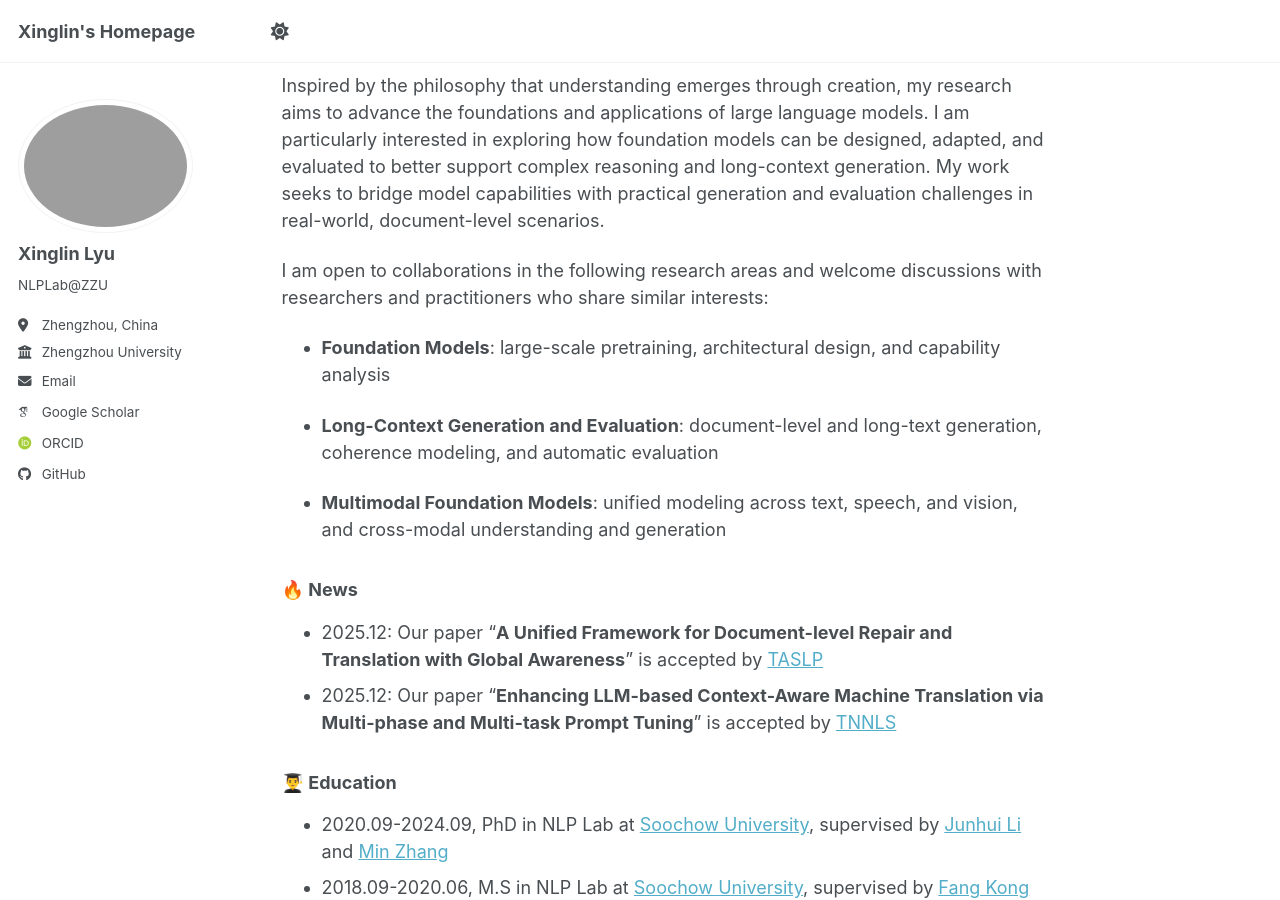
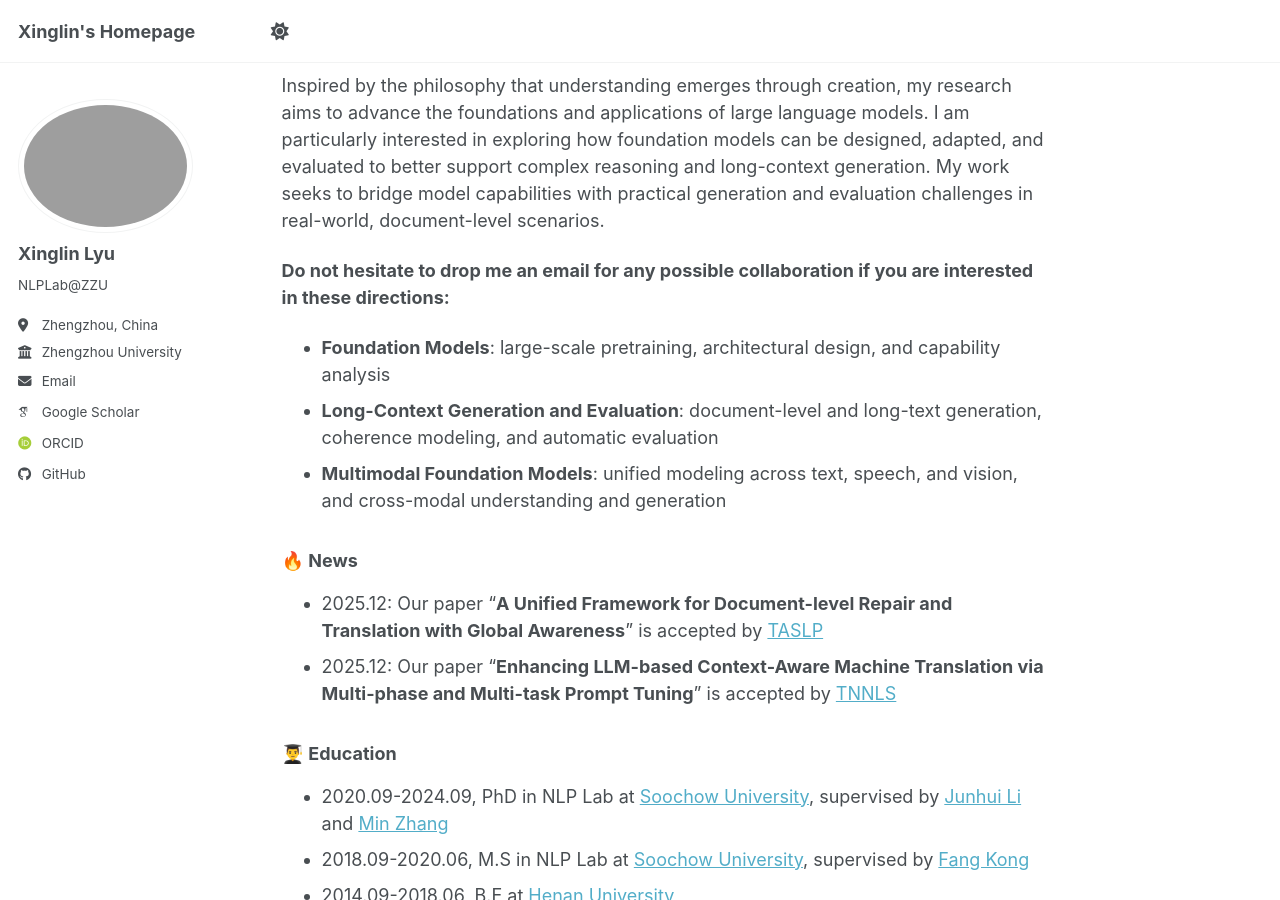
Before and after one commit to xllyu-nlp/xllyu-nlp.github.io, a Jekyll site: the page built from _pages/about.md, in a window 1280 px wide and 900 px high, scrolled down 324 px. Built offline with Jekyll 4.4.1, drawn with Linux system fonts in a browser that asks for light colours; some web fonts are replaced; a script bundle is joined from its source files by our own code; library files that are not in the unit come from our copies.

Commit message:
Update about.md

```diff
--- a/_pages/about.md
+++ b/_pages/about.md
@@ -12,12 +12,10 @@ I am currently an AP at the [School of Computer Science and Artificial Intellige
 ### 🔈 JOIN US!
 Inspired by the philosophy that understanding emerges through creation, my research aims to advance the foundations and applications of large language models. I am particularly interested in exploring how foundation models can be designed, adapted, and evaluated to better support complex reasoning and long-context generation. My work seeks to bridge model capabilities with practical generation and evaluation challenges in real-world, document-level scenarios.
 
-I am open to collaborations in the following research areas and welcome discussions with researchers and practitioners who share similar interests:
+**Do not hesitate to drop me an email for any possible collaboration if you are interested in these directions:**
 
 - **Foundation Models**: large-scale pretraining, architectural design, and capability analysis
-
 - **Long-Context Generation and Evaluation**: document-level and long-text generation, coherence modeling, and automatic evaluation
-
 - **Multimodal Foundation Models**: unified modeling across text, speech, and vision, and cross-modal understanding and generation
 
 
```
